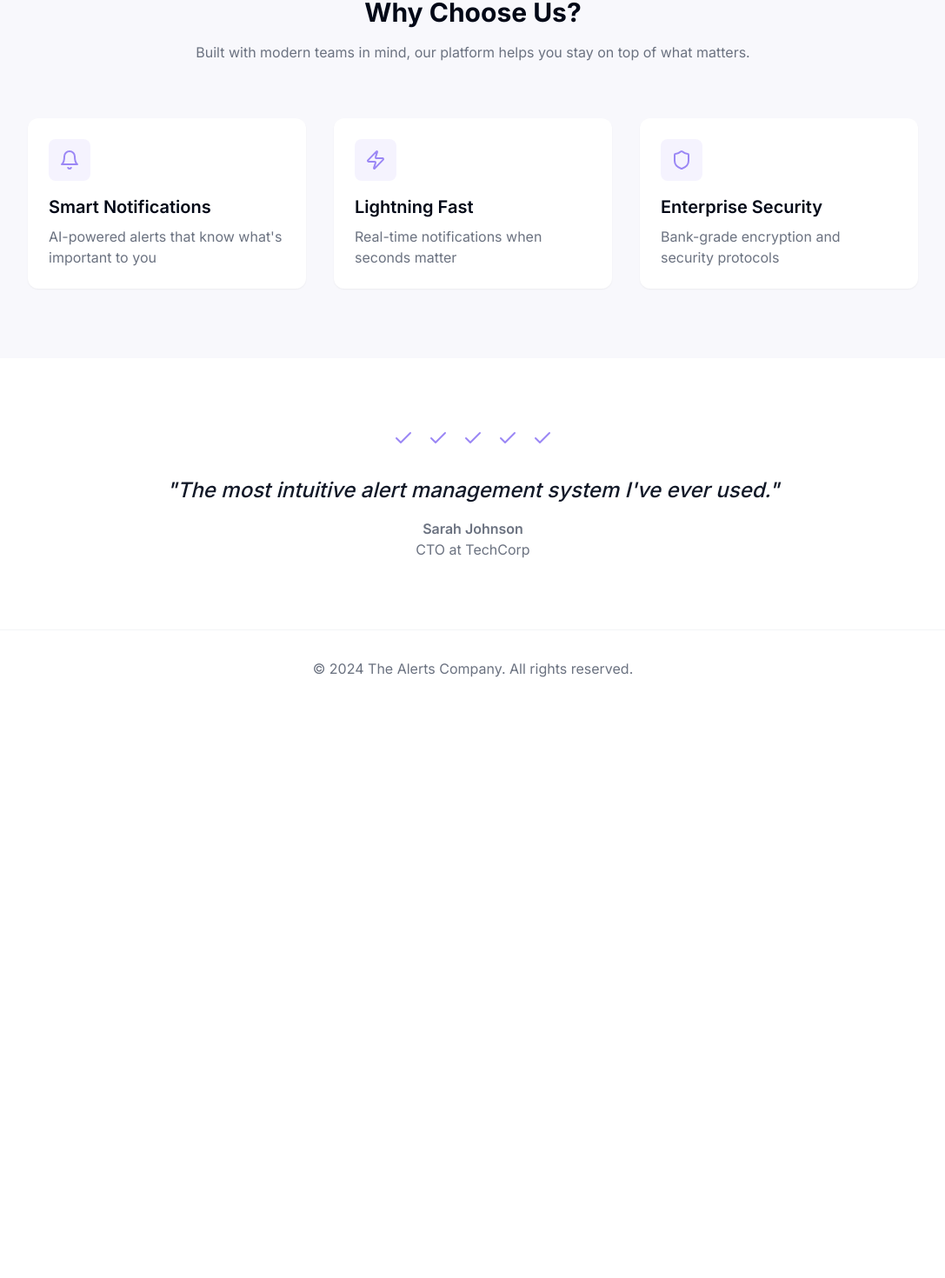
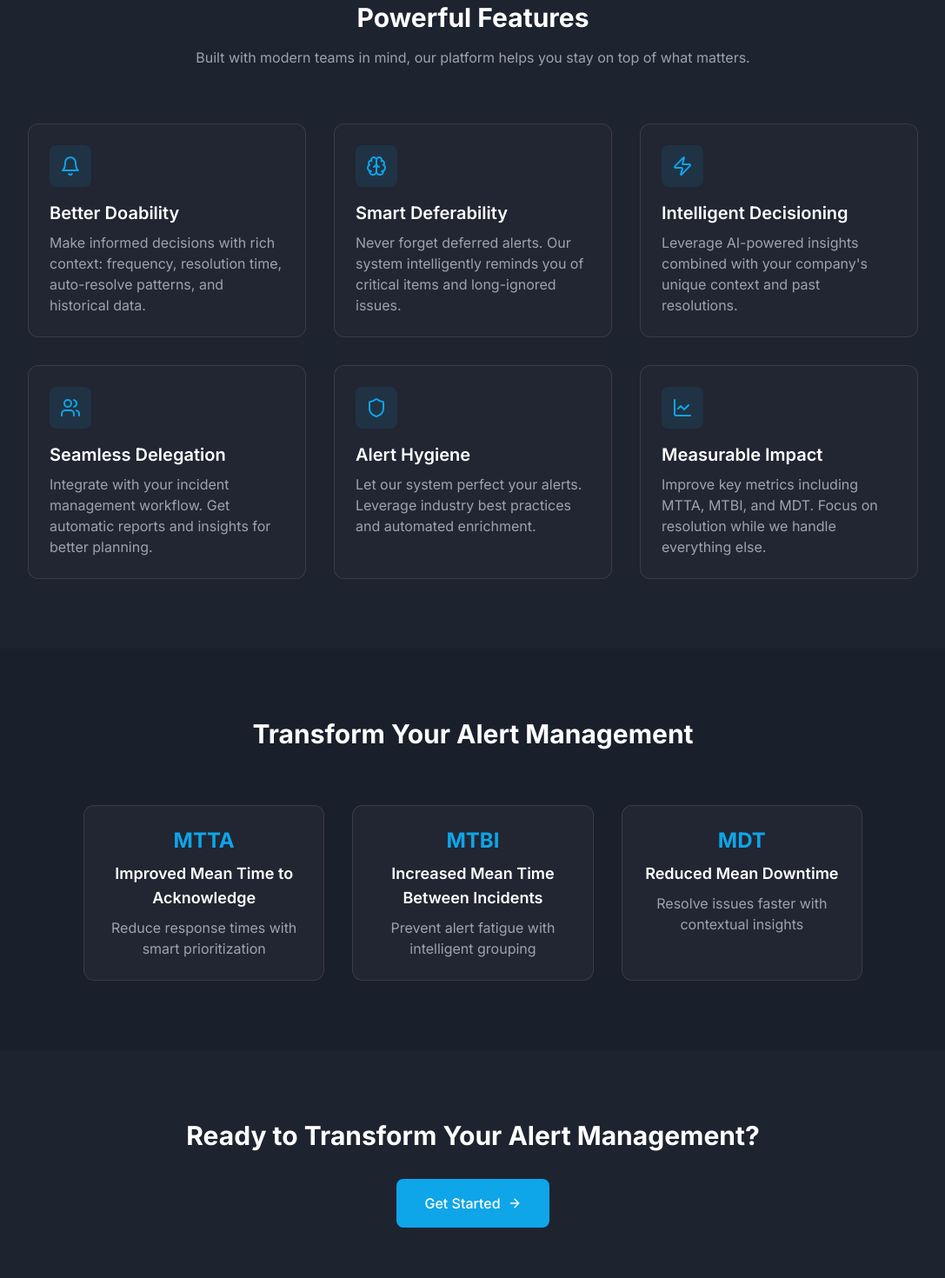
Before and after one commit to alertscompany/alerts.company, a React (Vite) app: page / in a window 1280 px wide. Shown: the part 660-2130 px from the top of the page at 87% size, without its empty margins (96-1183 px from the left). Before the commit the page ends 1473 px from the top, so only its background shows below. Built offline with nearby package versions, Linux system fonts and the light colour scheme.

Commit message:
Implement dark mode and blue theme
Implement dark mode and a blue theme based on user request.  The specific implementation details are not included in this commit message.

```diff
--- a/src/pages/Index.tsx
+++ b/src/pages/Index.tsx
@@ -1,6 +1,6 @@
 
 import { useState } from "react";
-import { Bell, ArrowRight, Check, Shield, Zap } from "lucide-react";
+import { Bell, ArrowRight, Check, Shield, Zap, Users, LineChart, Brain } from "lucide-react";
 import { useToast } from "@/hooks/use-toast";
 
 const Index = () => {
@@ -25,9 +25,9 @@ const Index = () => {
   };
 
   return (
-    <div className="min-h-screen bg-background">
+    <div className="min-h-screen bg-background text-foreground">
       {/* Navigation */}
-      <nav className="fixed top-0 w-full bg-white/80 backdrop-blur-md z-50 border-b border-gray-100">
+      <nav className="fixed top-0 w-full bg-background/80 backdrop-blur-md z-50 border-b border-white/10">
         <div className="container mx-auto px-4 py-4 flex justify-between items-center">
           <div className="flex items-center space-x-2">
             <Bell className="w-6 h-6 text-primary" />
@@ -43,14 +43,14 @@ const Index = () => {
             <div className="space-y-8 animate-fade-up">
               <div>
                 <span className="px-4 py-2 rounded-full bg-primary/10 text-primary text-sm font-medium">
-                  Coming Soon
+                  Superhuman for Alerts
                 </span>
               </div>
               <h1 className="text-4xl sm:text-5xl lg:text-6xl font-bold leading-tight">
-                Never miss what matters most
+                Transform your alert inbox
               </h1>
               <p className="text-lg text-muted-foreground">
-                Join the waitlist for the most intelligent alert management platform. Stay ahead of what's important.
+                Transform your alert inbox from a source of stress into a streamlined system of action. Do, Defer, Delete, or Delegate with confidence.
               </p>
               <form onSubmit={handleSubmit} className="flex flex-col sm:flex-row gap-4 max-w-md">
                 <input
@@ -59,7 +59,7 @@ const Index = () => {
                   onChange={(e) => setEmail(e.target.value)}
                   placeholder="Enter your email"
                   required
-                  className="flex-1 px-4 py-3 rounded-lg border border-gray-200 focus:outline-none focus:ring-2 focus:ring-primary/20 focus:border-primary transition-all"
+                  className="flex-1 px-4 py-3 rounded-lg bg-secondary border border-white/10 focus:outline-none focus:ring-2 focus:ring-primary/20 focus:border-primary transition-all text-white"
                 />
                 <button
                   type="submit"
@@ -70,7 +70,7 @@ const Index = () => {
                     "Joining..."
                   ) : (
                     <>
-                      Join Waitlist
+                      Get Started
                       <ArrowRight className="w-4 h-4" />
                     </>
                   )}
@@ -82,7 +82,7 @@ const Index = () => {
               <img
                 src="https://images.unsplash.com/photo-1486312338219-ce68d2c6f44d"
                 alt="Person using laptop"
-                className="rounded-3xl shadow-2xl"
+                className="rounded-3xl shadow-2xl opacity-80"
               />
             </div>
           </div>
@@ -93,7 +93,7 @@ const Index = () => {
       <section className="py-20 bg-muted">
         <div className="container mx-auto px-4">
           <div className="text-center max-w-3xl mx-auto mb-16 animate-fade-up">
-            <h2 className="text-3xl font-bold mb-4">Why Choose Us?</h2>
+            <h2 className="text-3xl font-bold mb-4">Powerful Features</h2>
             <p className="text-muted-foreground">
               Built with modern teams in mind, our platform helps you stay on top of what matters.
             </p>
@@ -102,23 +102,38 @@ const Index = () => {
             {[
               {
                 icon: <Bell className="w-6 h-6" />,
-                title: "Smart Notifications",
-                description: "AI-powered alerts that know what's important to you",
+                title: "Better Doability",
+                description: "Make informed decisions with rich context: frequency, resolution time, auto-resolve patterns, and historical data.",
+              },
+              {
+                icon: <Brain className="w-6 h-6" />,
+                title: "Smart Deferability",
+                description: "Never forget deferred alerts. Our system intelligently reminds you of critical items and long-ignored issues.",
               },
               {
                 icon: <Zap className="w-6 h-6" />,
-                title: "Lightning Fast",
-                description: "Real-time notifications when seconds matter",
+                title: "Intelligent Decisioning",
+                description: "Leverage AI-powered insights combined with your company's unique context and past resolutions.",
+              },
+              {
+                icon: <Users className="w-6 h-6" />,
+                title: "Seamless Delegation",
+                description: "Integrate with your incident management workflow. Get automatic reports and insights for better planning.",
               },
               {
                 icon: <Shield className="w-6 h-6" />,
-                title: "Enterprise Security",
-                description: "Bank-grade encryption and security protocols",
+                title: "Alert Hygiene",
+                description: "Let our system perfect your alerts. Leverage industry best practices and automated enrichment.",
+              },
+              {
+                icon: <LineChart className="w-6 h-6" />,
+                title: "Measurable Impact",
+                description: "Improve key metrics including MTTA, MTBI, and MDT. Focus on resolution while we handle everything else.",
               },
             ].map((feature, index) => (
               <div
                 key={index}
-                className="p-6 bg-white rounded-xl shadow-sm hover:shadow-md transition-all animate-fade-up"
+                className="p-6 bg-secondary rounded-xl border border-white/10 hover:border-primary/30 transition-all animate-fade-up"
                 style={{ animationDelay: `${index * 100}ms` }}
               >
                 <div className="w-12 h-12 bg-primary/10 rounded-lg flex items-center justify-center mb-4 text-primary">
@@ -132,28 +147,58 @@ const Index = () => {
         </div>
       </section>
 
-      {/* Social Proof */}
+      {/* Metrics Section */}
       <section className="py-20">
         <div className="container mx-auto px-4">
-          <div className="max-w-3xl mx-auto text-center space-y-4">
-            <div className="flex justify-center gap-4 mb-8">
-              {[...Array(5)].map((_, i) => (
-                <Check key={i} className="w-6 h-6 text-primary" />
-              ))}
-            </div>
-            <p className="text-2xl font-medium text-gray-900 italic">
-              "The most intuitive alert management system I've ever used."
-            </p>
-            <div className="text-muted-foreground">
-              <p className="font-semibold">Sarah Johnson</p>
-              <p>CTO at TechCorp</p>
-            </div>
+          <h2 className="text-3xl font-bold text-center mb-16">Transform Your Alert Management</h2>
+          <div className="grid md:grid-cols-3 gap-8 max-w-4xl mx-auto">
+            {[
+              {
+                metric: "MTTA",
+                title: "Improved Mean Time to Acknowledge",
+                description: "Reduce response times with smart prioritization",
+              },
+              {
+                metric: "MTBI",
+                title: "Increased Mean Time Between Incidents",
+                description: "Prevent alert fatigue with intelligent grouping",
+              },
+              {
+                metric: "MDT",
+                title: "Reduced Mean Downtime",
+                description: "Resolve issues faster with contextual insights",
+              },
+            ].map((metric, index) => (
+              <div
+                key={index}
+                className="p-6 rounded-xl bg-secondary border border-white/10 text-center animate-fade-up"
+                style={{ animationDelay: `${index * 100}ms` }}
+              >
+                <div className="text-2xl font-bold text-primary mb-2">{metric.metric}</div>
+                <h3 className="text-lg font-semibold mb-2">{metric.title}</h3>
+                <p className="text-muted-foreground">{metric.description}</p>
+              </div>
+            ))}
           </div>
         </div>
       </section>
 
+      {/* CTA Section */}
+      <section className="py-20 bg-muted">
+        <div className="container mx-auto px-4 text-center">
+          <h2 className="text-3xl font-bold mb-8">Ready to Transform Your Alert Management?</h2>
+          <button
+            onClick={() => window.scrollTo({ top: 0, behavior: "smooth" })}
+            className="px-8 py-4 bg-primary hover:bg-primary-hover text-white rounded-lg font-medium inline-flex items-center justify-center gap-2 transition-all"
+          >
+            Get Started
+            <ArrowRight className="w-4 h-4" />
+          </button>
+        </div>
+      </section>
+
       {/* Footer */}
-      <footer className="py-8 border-t border-gray-100">
+      <footer className="py-8 border-t border-white/10">
         <div className="container mx-auto px-4 text-center text-muted-foreground">
           <p>&copy; 2024 The Alerts Company. All rights reserved.</p>
         </div>
--- a/tailwind.config.ts
+++ b/tailwind.config.ts
@@ -23,23 +23,23 @@ export default {
         border: "hsl(var(--border))",
         input: "hsl(var(--input))",
         ring: "hsl(var(--ring))",
-        background: "hsl(var(--background))",
-        foreground: "hsl(var(--foreground))",
+        background: "#1A1F2C",
+        foreground: "#ffffff",
         primary: {
-          DEFAULT: "#9b87f5",
-          hover: "#8a73f4",
+          DEFAULT: "#0EA5E9",
+          hover: "#0284C7",
           foreground: "#ffffff",
         },
         secondary: {
-          DEFAULT: "#F1F0FB",
-          foreground: "#1A1F2C",
+          DEFAULT: "#222632",
+          foreground: "#ffffff",
         },
         muted: {
-          DEFAULT: "#F8F8FC",
-          foreground: "#6B7280",
+          DEFAULT: "#1E2330",
+          foreground: "#9CA3AF",
         },
         accent: {
-          DEFAULT: "#D6BCFA",
+          DEFAULT: "#D3E4FD",
           foreground: "#1A1F2C",
         },
       },
```
